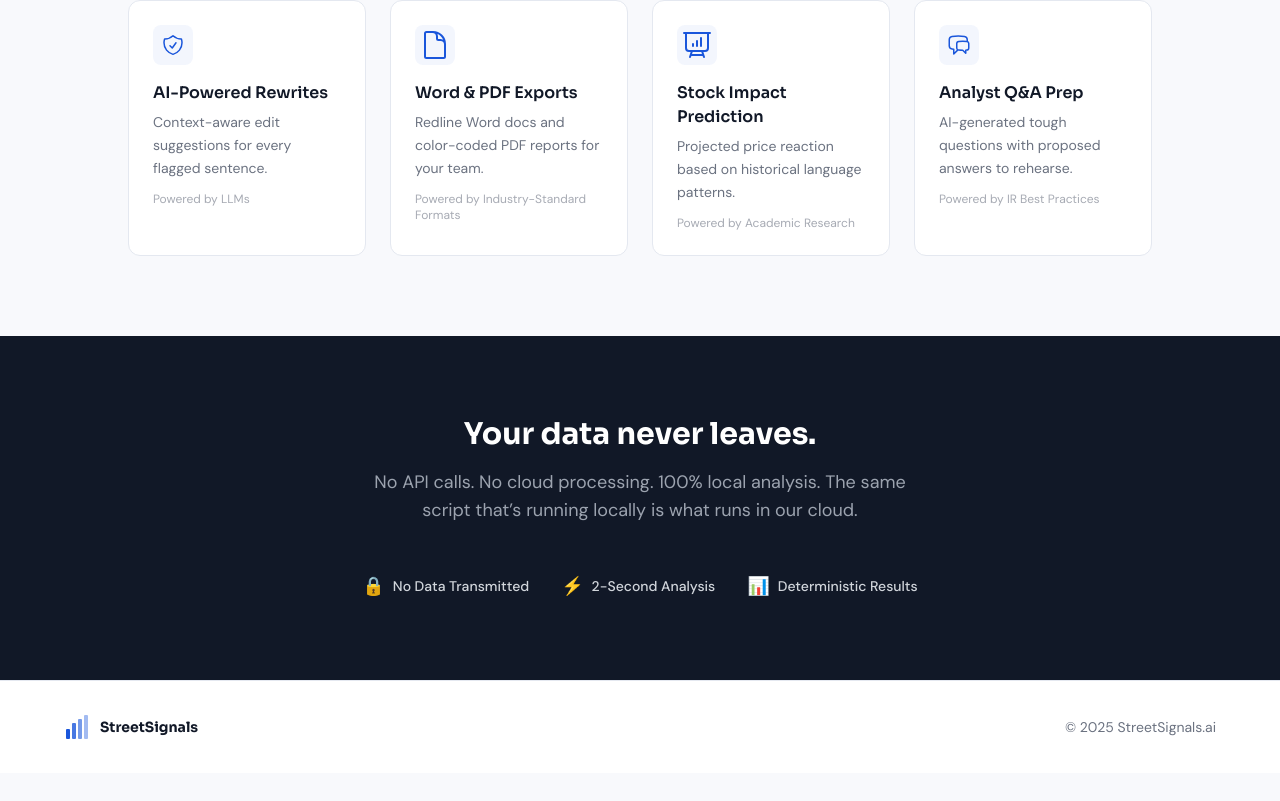
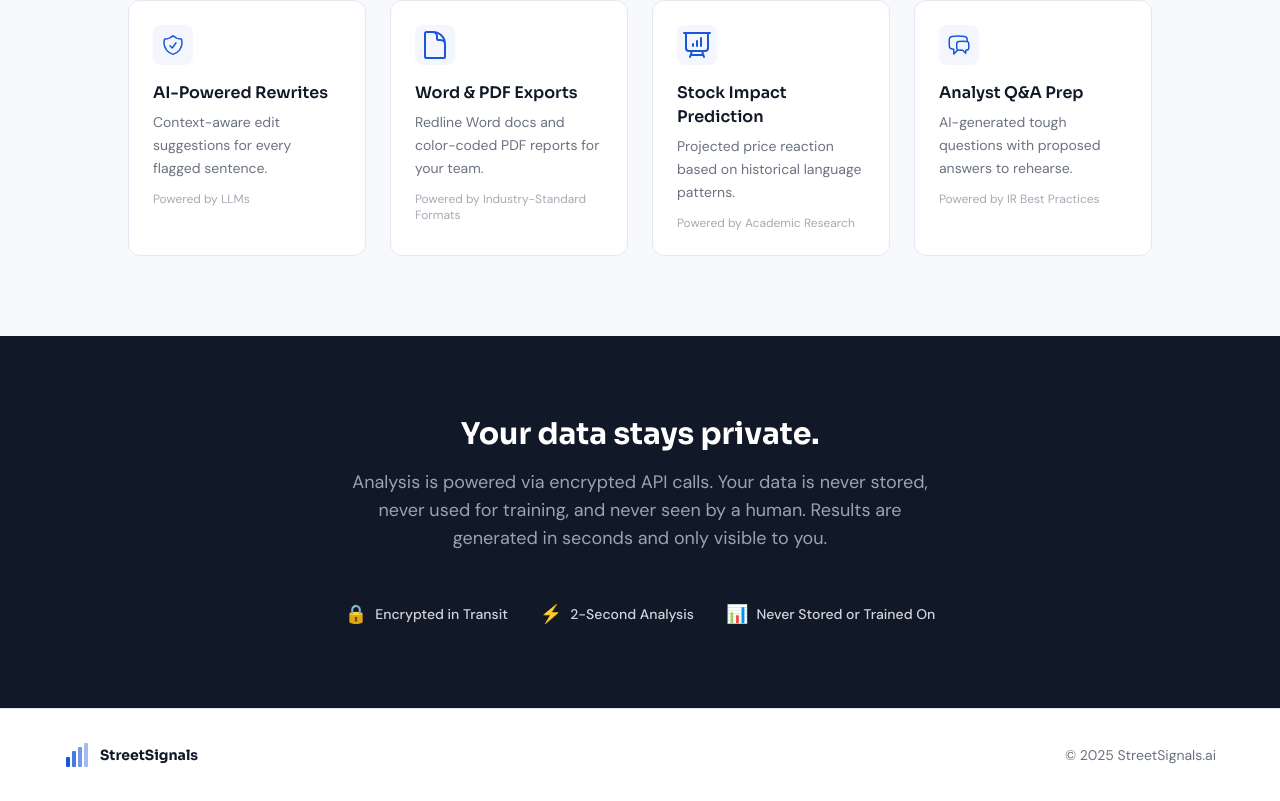
Before and after one commit to mjn52/earnings-analyzer, a React (Vite) app in the folder frontend/: page / in a window 1280 px wide. Shown: the part 2009-2810 px from the top of the page. Before the commit the page ends 2782 px from the top, so only its background shows below. Built offline with nearby package versions, Linux system fonts and the light colour scheme.

Commit message:
Update security section copy to accurately reflect API-based architecture
Co-Authored-By: Claude Opus 4.6 (1M context) <noreply@anthropic.com>

```diff
--- a/frontend/src/pages/Landing.jsx
+++ b/frontend/src/pages/Landing.jsx
@@ -364,20 +364,20 @@ export default function Landing() {
       {/* SECURITY / TRUST BAR */}
       <section id="security" className="bg-[#111827] px-6 py-20 text-white">
         <div className="mx-auto max-w-4xl text-center">
-          <h2 className="font-sora text-3xl font-bold">Your data never leaves.</h2>
+          <h2 className="font-sora text-3xl font-bold">Your data stays private.</h2>
           <p className="mx-auto mt-4 max-w-xl text-lg text-gray-400">
-            No API calls. No cloud processing. 100% local analysis. The same script that&rsquo;s running locally is what runs in our cloud.
+            Analysis is powered via encrypted API calls. Your data is never stored, never used for training, and never seen by a human. Results are generated in seconds and only visible to you.
           </p>
 
           <div className="mt-12 flex flex-wrap items-center justify-center gap-8 text-sm font-medium text-gray-300">
             <div className="flex items-center gap-2">
-              <span className="text-lg">&#128274;</span> No Data Transmitted
+              <span className="text-lg">&#128274;</span> Encrypted in Transit
             </div>
             <div className="flex items-center gap-2">
               <span className="text-lg">&#9889;</span> 2-Second Analysis
             </div>
             <div className="flex items-center gap-2">
-              <span className="text-lg">&#128202;</span> Deterministic Results
+              <span className="text-lg">&#128202;</span> Never Stored or Trained On
             </div>
           </div>
         </div>
```
